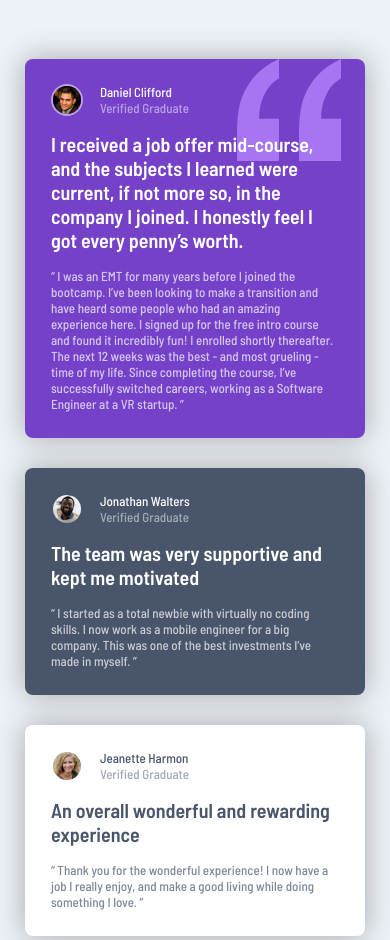
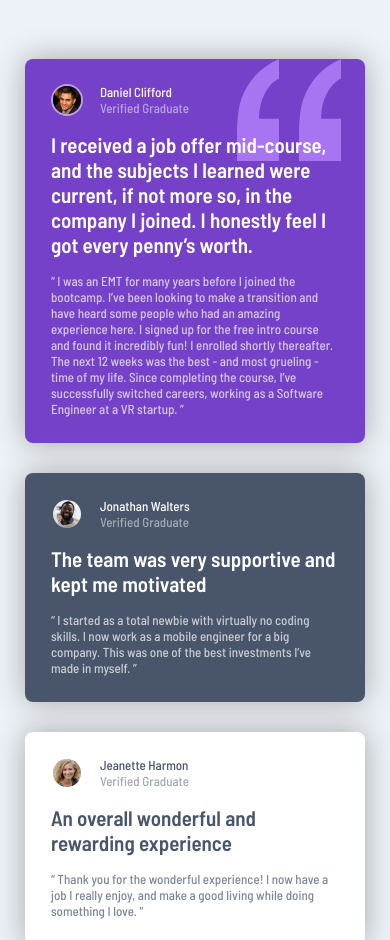
Before and after one commit to ahmedalhalfa/testimonial-page, a plain HTML site: page index.html in a window 390 px wide. Shown: the top 940 px of the page. Drawn offline with Linux system fonts and the light colour scheme.

Commit message:
some updates to both desktop and mobile versions

```diff
--- a/styles/_responsive.scss
+++ b/styles/_responsive.scss
@@ -42,6 +42,7 @@
         .user-1
         {
             grid-area: a;
+            background-position: 78% 0%;;
         }
         .user-2
         {
--- a/styles/main.scss
+++ b/styles/main.scss
@@ -44,7 +44,7 @@ body
 
         h1
         {
-            font-size: 20px;
+            font-size: 21px;
             margin: 1rem 0 1rem 0;
         }
 
```
Also changed, not shown: styles/main.css, 1 other file.
